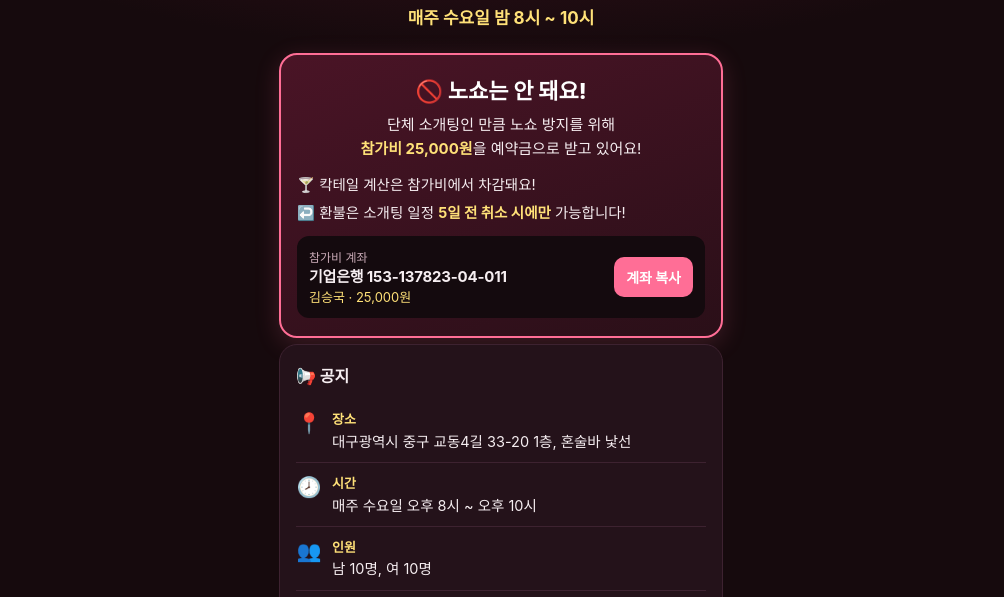
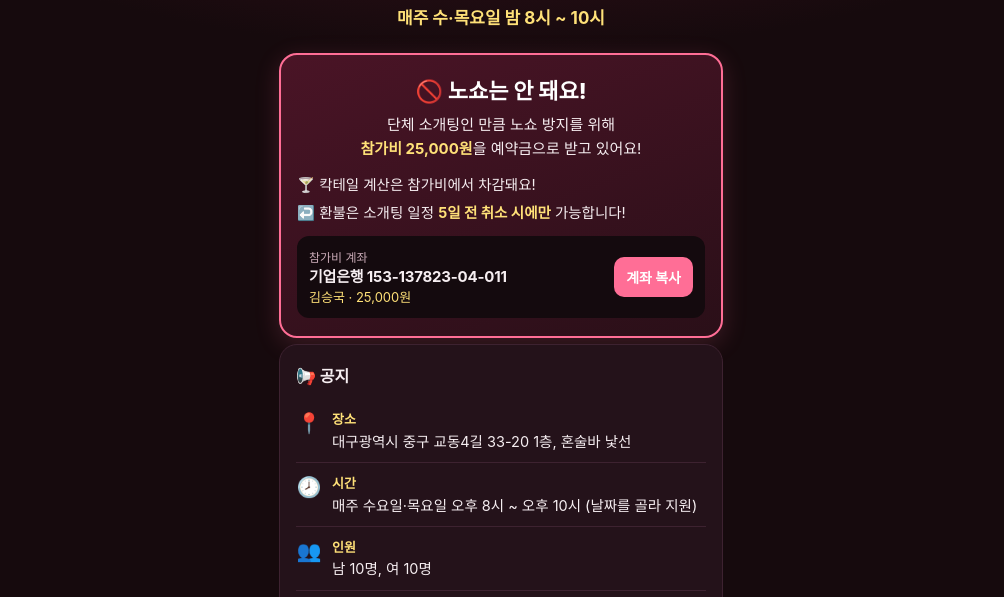
Before and after one commit to gusngusn/notsun-site, a plain HTML site: page sogaeting.html in a window 1280 px wide. Shown: the part 128-725 px from the top of the page, without its empty margins (139-1143 px from the left). Drawn offline with Linux system fonts and the light colour scheme; no server answers; a web font is replaced by a local one.

Commit message:
소개팅 지원서 수·목요일로 변경

```diff
--- a/sogaeting.html
+++ b/sogaeting.html
@@ -4,7 +4,7 @@
 <meta charset="utf-8">
 <meta name="viewport" content="width=device-width, initial-scale=1, viewport-fit=cover">
 <title>낯선 반짝 소개팅 지원서</title>
-<meta name="description" content="대구 교동 혼술바 낯선 · 수요일 밤 반짝 소개팅 지원서">
+<meta name="description" content="대구 교동 혼술바 낯선 · 수·목요일 밤 반짝 소개팅 지원서">
 <link rel="stylesheet" href="https://cdn.jsdelivr.net/gh/orioncactus/pretendard@v1.3.9/dist/web/static/pretendard.min.css">
 <style>
 :root { --bg:#160a0d; --card:#24121a; --line:#3d2230; --pink:#ff6e96; --red:#e82846; --gold:#ffe178; --text:#f6eef1; --sub:#c9aab6; }
@@ -75,7 +75,7 @@ details summary { cursor:pointer; color:var(--text); font-size:13px; }
   <div class="hero">
     <div class="heart">♥</div>
     <h1>낯선 반짝 소개팅</h1>
-    <div class="when">매주 수요일 밤 8시 ~ 10시</div>
+    <div class="when">매주 수·목요일 밤 8시 ~ 10시</div>
   </div>
 
   <div class="card deposit">
@@ -94,7 +94,7 @@ details summary { cursor:pointer; color:var(--text); font-size:13px; }
   <div class="card notice">
     <h2>📢 공지</h2>
     <div class="ni"><span>📍</span><div><b>장소</b><br>대구광역시 중구 교동4길 33-20 1층, 혼술바 낯선</div></div>
-    <div class="ni"><span>🕗</span><div><b>시간</b><br>매주 수요일 오후 8시 ~ 오후 10시</div></div>
+    <div class="ni"><span>🕗</span><div><b>시간</b><br>매주 수요일·목요일 오후 8시 ~ 오후 10시 (날짜를 골라 지원)</div></div>
     <div class="ni"><span>👥</span><div><b>인원</b><br>남 10명, 여 10명</div></div>
     <div class="ni"><span>🍸</span><div><b>가격</b><br>참가비(예약금) 25,000원! 자기가 마신 칵테일은 참가비에서 차감!<br>대신 1시간에 1잔은 필수!</div></div>
     <div class="ni"><span>💌</span><div>소개팅 승인 나신 분들은 개인적으로 <b>문자</b>로 알려드릴게요!</div></div>
```
Also changed, not shown: sogaeting-admin.html (+2 -2 lines).
